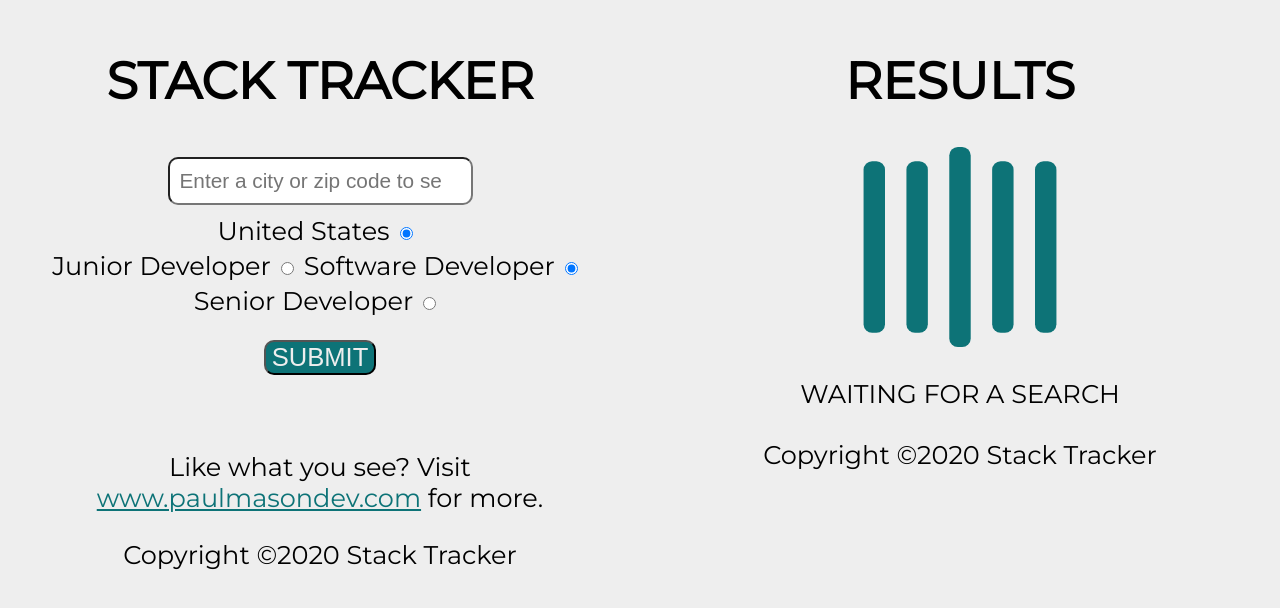
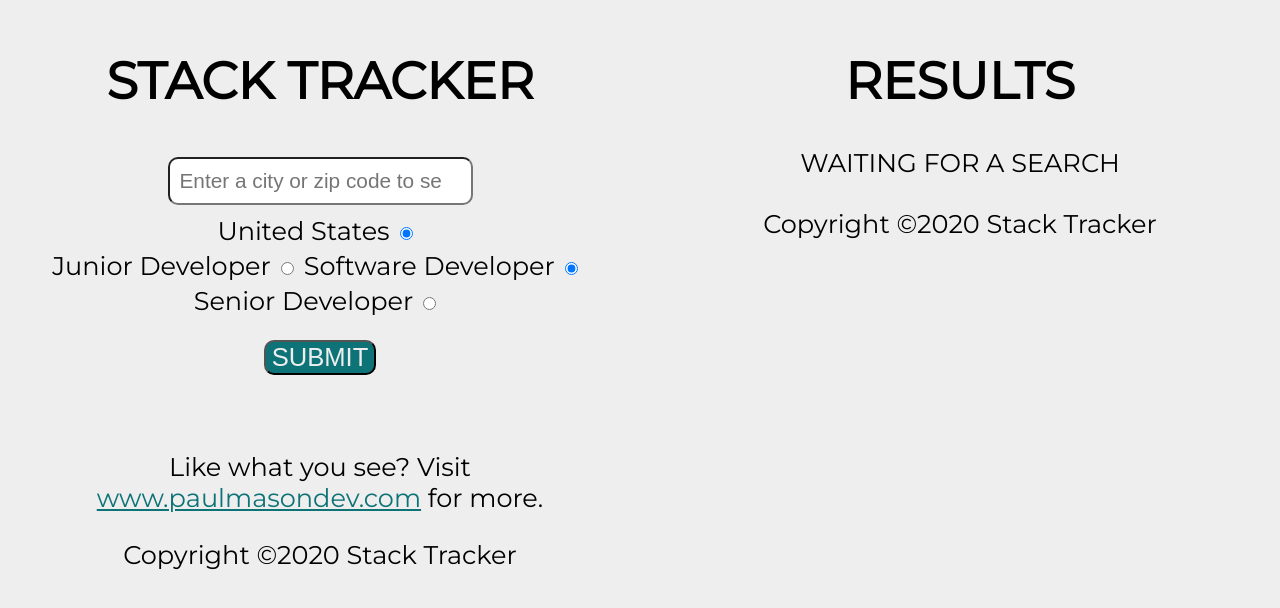
Before and after one commit to PaulMasonDev/stack-tracker-v2, a React (Create React App) app in the folder client/: page / in a window 1280 px wide. Shown: the top 608 px of the page. Built offline with nearby package versions, Linux system fonts and the light colour scheme.

Commit message:
Testing loader

```diff
--- a/client/src/components/DisplayWindow/DisplayWindow.js
+++ b/client/src/components/DisplayWindow/DisplayWindow.js
@@ -1,8 +1,8 @@
 import React from 'react';
 import './DisplayWindow.scss';
 import InlineSVG from 'svg-inline-react';
-import "react-loader-spinner/dist/loader/css/react-spinner-loader.css"
-import Loader from 'react-loader-spinner';
+// import "react-loader-spinner/dist/loader/css/react-spinner-loader.css"
+// import Loader from 'react-loader-spinner';
 
 const DisplayWindow = ({ techStack, cityName, zip, loading }) => {
   return (
@@ -10,23 +10,23 @@ const DisplayWindow = ({ techStack, cityName, zip, loading }) => {
       <h1>RESULTS</h1>
       <div>{loading ?
           <div>
-            <Loader
+            {/* <Loader
               type="Grid"
               color="#0d7377"
               height={200}
               width={200}
               timeout={0}
-            />
+            /> */}
             <p>Scraping the interwebs. This may take up to 30 seconds...</p>
           </div> :
           <div>
-            <Loader
+            {/* <Loader
               type="Bars"
               color="#0d7377"
               height={200}
               width={200}
               timeout={0}
-            />
+            /> */}
             <p>WAITING FOR A SEARCH</p>
           </div>
           }</div>
```
